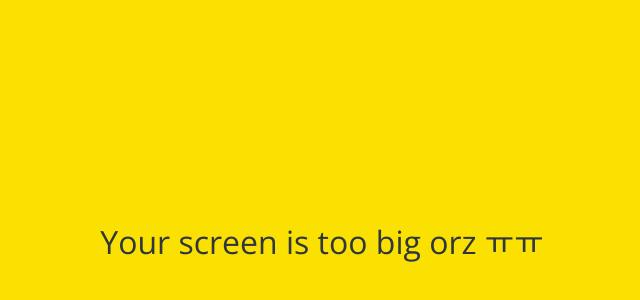
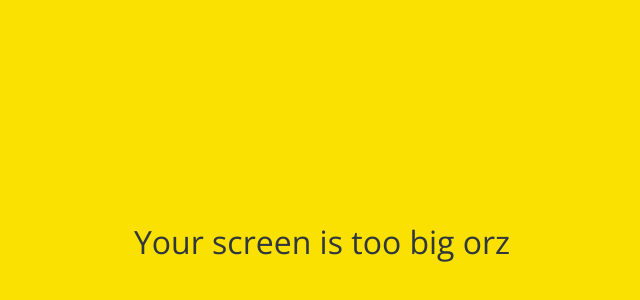
Before and after one commit to carbuncl24/kokoa-clone-2024, a plain HTML site: page friends.html in a window 1280 px wide. Shown: the part 158-458 px from the top of the page, without its empty margins (318-958 px from the left). Drawn offline with nearby package versions, Linux system fonts and the light colour scheme.

Commit message:
delete ㅠㅠ

```diff
--- a/friends.html
+++ b/friends.html
@@ -107,7 +107,7 @@
       <i class="fa-solid fa-comment"></i>
     </div>
     <div id="no-mobile">
-      <span>Your screen is too big orz ㅠㅠ</span>
+      <span>Your screen is too big orz</span>
     </div>
     <script
       src="https://kit.fontawesome.com/fd71d95556.js"
```
